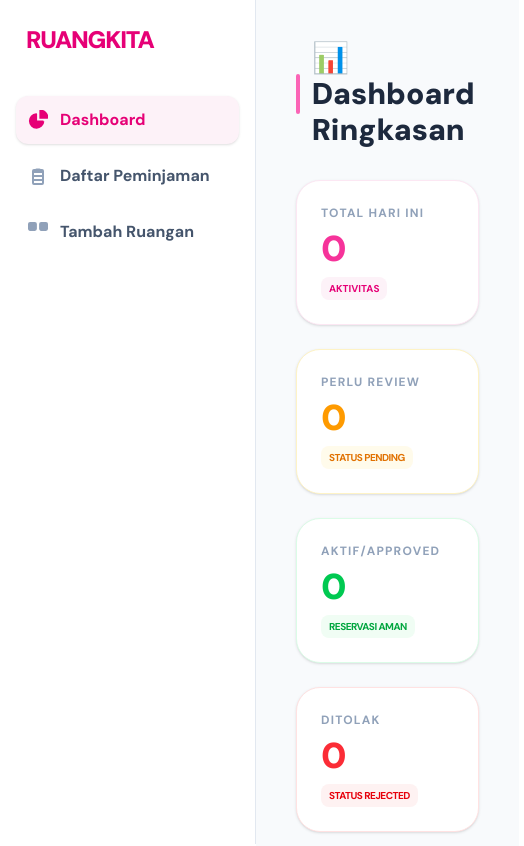
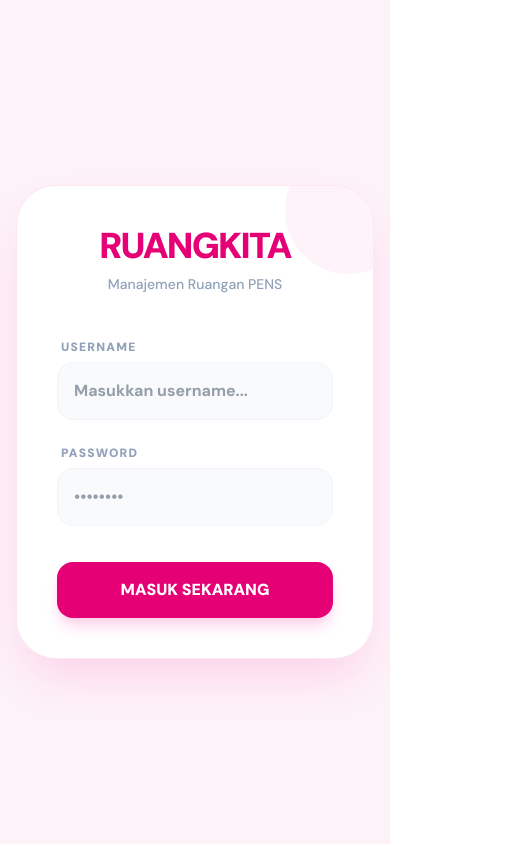
Before and after one commit to rindangtulus/2026-ruangkita-frontend, a React (Vite) app: page / in a window 390 px wide. Shown: the top 846 px of the page, 524 px wide, since content can reach past the window. Built offline with nearby package versions, Linux system fonts and the light colour scheme; no server answers.

Commit message:
feat: adding login feature, separated admin and user appearance

```diff
--- a/package.json
+++ b/package.json
@@ -12,6 +12,8 @@
   "dependencies": {
     "@tailwindcss/postcss": "^4.1.18",
     "axios": "^1.13.5",
+    "jspdf": "^4.1.0",
+    "jspdf-autotable": "^5.0.7",
     "react": "^19.2.0",
     "react-dom": "^19.2.0"
   },
--- a/src/App.tsx
+++ b/src/App.tsx
@@ -1,31 +1,57 @@
-import { useState } from "react";
+import { useState, useEffect } from "react";
 import Sidebar from "./components/Sidebar";
 import Dashboard from "./pages/Dashboard";
 import BorrowingList from "./pages/BorrowingList";
 import Rooms from "./pages/Rooms";
+import Login from "./pages/Login";
 
-function App() {
+export default function App() {
+  const [user, setUser] = useState<any>(null);
   const [activePage, setActivePage] = useState("dashboard");
+
+  useEffect(() => {
+    const savedUser = localStorage.getItem("user");
+    if (savedUser) {
+      setUser(JSON.parse(savedUser));
+    }
+  }, []);
+
+  const handleLogout = () => {
+    localStorage.removeItem("user");
+    setUser(null);
+    setActivePage("dashboard");
+  };
+
+  if (!user) {
+    return <Login onLoginSuccess={(userData) => setUser(userData)} />;
+  }
 
   const renderPage = () => {
     switch (activePage) {
       case "dashboard":
-        return <Dashboard setActivePage={setActivePage} />;
+        return <Dashboard setActivePage={setActivePage} user={user} />;
       case "borrowing-list":
-        return <BorrowingList />;
+        return <BorrowingList user={user} />;
       case "rooms":
-        return <Rooms />;
+        return user.role === "Admin" ? (
+          <Rooms />
+        ) : (
+          <Dashboard user={user} setActivePage={setActivePage} />
+        );
       default:
-        return <Dashboard setActivePage={setActivePage} />;
+        return <Dashboard user={user} setActivePage={setActivePage} />;
     }
   };
 
   return (
-    <div className="flex">
-      <Sidebar activePage={activePage} setActivePage={setActivePage} />
-      <main className="flex-1">{renderPage()}</main>
+    <div className="min-h-screen bg-slate-50 flex font-sans">
+      <Sidebar
+        activePage={activePage}
+        setActivePage={setActivePage}
+        user={user}
+        onLogout={handleLogout}
+      />
+      <main className="flex-1 overflow-x-hidden">{renderPage()}</main>
     </div>
   );
 }
-
-export default App;
--- a/src/components/Sidebar.tsx
+++ b/src/components/Sidebar.tsx
@@ -1,24 +1,27 @@
 export default function Sidebar({
   activePage,
   setActivePage,
+  user,
+  onLogout,
 }: {
   activePage: string;
   setActivePage: (p: string) => void;
+  user: any;
+  onLogout: () => void;
 }) {
   return (
     <aside
       id="default-sidebar"
-      className="w-64 h-screen transition-transform shrink-0 border-e border-slate-200 bg-white"
+      className="w-64 h-screen transition-transform shrink-0 border-e border-slate-200 bg-white flex felx-colw-64 h-screen transition-transform shrink-0 border-e border-slate-200 bg-white flex flex-col"
       aria-label="Sidebar"
     >
-      <div className="h-full px-4 py-6 overflow-y-auto">
+      <div className="flex-1 px-4 py-6 overflow-y-auto">
         <div className="flex items-center ps-2.5 mb-10">
           <span className="self-center text-2xl font-black whitespace-nowrap text-pink-600 tracking-tighter">
             RUANGKITA
           </span>
         </div>
         <ul className="space-y-2 font-medium">
-          {/* MENU 1: DASHBOARD (STATISTIK) */}
           <li>
             <button
               onClick={() => setActivePage("dashboard")}
@@ -46,7 +49,6 @@
             </button>
           </li>
 
-          {/* MENU 2: DAFTAR PEMINJAMAN (TABEL) */}
           <li>
             <button
               onClick={() => setActivePage("borrowing-list")}
@@ -70,11 +72,13 @@
                 <path d="M7 3a1 1 0 0 0 0 2h6a1 1 0 1 0 0-2H7Z" />
                 <path d="M4 17a2 2 0 0 0 2 2h8a2 2 0 0 0 2-2V5a2 2 0 0 0-2-2h-1.172a2 2 0 0 0-1.414-.586H8.586A2 2 0 0 0 7.172 3H6a2 2 0 0 0-2 2v12Zm2-2h8v2H6v-2Zm0-4h8v2H6v-2Zm0-4h8v2H6V7Z" />
               </svg>
-              <span className="ms-3 font-bold">Daftar Peminjaman</span>
+              <span className="ms-3 font-bold">
+                {user.role === "Admin" ? "Daftar Peminjaman" : "Peminjamanku"}
+              </span>
             </button>
           </li>
 
-          {/* MENU 3: TAMBAH RUANGAN */}
+          {user.role === "Admin" && (
             <li>
               <button
                 onClick={() => setActivePage("rooms")}
@@ -100,7 +104,29 @@
                 <span className="ms-3 font-bold">Tambah Ruangan</span>
               </button>
             </li>
+          )}
         </ul>
+      </div>
+      <div className="p-4 border-t border-slate-100 bg-slate-50/50">
+        <div className="flex items-center gap-3 mb-4 px-2">
+          <div className="w-10 h-10 rounded-full bg-pink-500 flex items-center justify-center text-white font-black shrink-0">
+            {user.username ? user.username[0].toUpperCase() : "U"}
+          </div>
+          <div className="overflow-hidden">
+            <p className="text-sm font-bold text-slate-800 truncate">
+              {user.fullName}
+            </p>
+            <p className="text-[10px] font-bold text-pink-500 uppercase tracking-widest">
+              {user.role}
+            </p>
+          </div>
+        </div>
+        <button
+          onClick={onLogout}
+          className="w-full flex items-center justify-center gap-2 p-3 rounded-xl bg-red-50 text-red-600 font-bold hover:bg-red-100 transition-all border border-red-100"
+        >
+          🚪 Keluar
+        </button>
       </div>
     </aside>
   );
--- a/src/pages/Dashboard.tsx
+++ b/src/pages/Dashboard.tsx
@@ -4,20 +4,25 @@
 
 export default function Dashboard({
   setActivePage,
+  user,
 }: {
   setActivePage: (p: string) => void;
+  user: any;
 }) {
   const [borrowings, setBorrowings] = useState<Borrowing[]>([]);
   const [rooms, setRooms] = useState<Room[]>([]);
 
   useEffect(() => {
     axios
-      .get("http://localhost:5276/api/borrowings")
+      .get("http://localhost:5276/api/borrowings", {
+        params: { userId: user.id, role: user.role },
+      })
       .then((res) => setBorrowings(res.data));
+
     axios
       .get("http://localhost:5276/api/rooms")
       .then((res) => setRooms(res.data));
-  }, []);
+  }, [user]);
 
   const today = new Date().toISOString().split("T")[0];
   const totalToday = borrowings.filter((b) =>
@@ -32,7 +37,6 @@
     (b) => b.status === "Rejected",
   ).length;
 
-  // Mengambil 5 Peminjaman Terbaru
   const latestBorrowings = [...borrowings]
     .sort((a, b) => b.id - a.id)
     .slice(0, 5);
@@ -40,59 +44,53 @@
   return (
     <div className="flex-1 p-10 bg-slate-50 min-h-screen font-sans">
       <h2 className="text-3xl font-black text-slate-800 mb-8 flex items-center gap-3">
-        <span className="w-2 h-10 bg-pink-400 rounded-full"></span> 📊 Dashboard
-        Ringkasan
+        <span className="w-2 h-10 bg-pink-400 rounded-full"></span> 📊
+        {user.role === "Admin" ? "Ringkasan Sistem" : "Status Peminjamanku"}
       </h2>
 
-      <div className="grid grid-cols-1 md:grid-cols-4 gap-6 mb-10">
-        <div className="bg-white p-6 rounded-3xl border border-pink-100 shadow-sm transition-transform hover:scale-105">
-          <p className="text-xs font-bold text-slate-400 uppercase tracking-widest mb-2">
-            Total Hari Ini
-          </p>
-          <p className="text-4xl font-black text-pink-500">{totalToday}</p>
-          <div className="mt-2 text-[10px] bg-pink-50 text-pink-600 px-2 py-1 rounded-lg w-fit font-bold uppercase">
-            Aktivitas
-          </div>
-        </div>
+      <div className="grid grid-cols-1 md:grid-cols-3 gap-6 mb-10">
         <div className="bg-white p-6 rounded-3xl border border-amber-100 shadow-sm transition-transform hover:scale-105">
-          <p className="text-xs font-bold text-slate-400 uppercase tracking-widest mb-2">
-            Perlu Review
+          <p className="text-xs font-bold text-slate-400 uppercase tracking-widest mb-2 text-amber-600">
+            Menunggu
           </p>
           <p className="text-4xl font-black text-amber-500">{pendingCount}</p>
-          <div className="mt-2 text-[10px] bg-amber-50 text-amber-600 px-2 py-1 rounded-lg w-fit font-bold uppercase tracking-tighter">
-            Status Pending
-          </div>
+          <p className="text-[10px] text-slate-400 mt-1 font-bold">
+            DALAM PROSES
+          </p>
         </div>
         <div className="bg-white p-6 rounded-3xl border border-green-100 shadow-sm transition-transform hover:scale-105">
-          <p className="text-xs font-bold text-slate-400 uppercase tracking-widest mb-2">
-            Aktif/Approved
+          <p className="text-xs font-bold text-slate-400 uppercase tracking-widest mb-2 text-green-600">
+            Disetujui
           </p>
           <p className="text-4xl font-black text-green-500">{approvedCount}</p>
-          <div className="mt-2 text-[10px] bg-green-50 text-green-600 px-2 py-1 rounded-lg w-fit font-bold uppercase tracking-tighter">
-            Reservasi Aman
-          </div>
+          <p className="text-[10px] text-slate-400 mt-1 font-bold">
+            SIAP DIGUNAKAN
+          </p>
         </div>
         <div className="bg-white p-6 rounded-3xl border border-red-100 shadow-sm transition-transform hover:scale-105">
-          <p className="text-xs font-bold text-slate-400 uppercase tracking-widest mb-2">
+          <p className="text-xs font-bold text-slate-400 uppercase tracking-widest mb-2 text-red-600">
             Ditolak
           </p>
           <p className="text-4xl font-black text-red-500">{rejectedCount}</p>
-          <div className="mt-2 text-[10px] bg-red-50 text-red-600 px-2 py-1 rounded-lg w-fit font-bold uppercase tracking-tighter">
-            Status Rejected
-          </div>
+          <p className="text-[10px] text-slate-400 mt-1 font-bold">
+            PERLU REVISI
+          </p>
         </div>
       </div>
 
       <div className="grid grid-cols-1 lg:grid-cols-2 gap-8">
-        {/* 2. DAFTAR PEMINJAMAN TERBARU */}
+        {/* --- SECTION 2: LEFT COLUMN (LATEST ACTIVITY) --- */}
         <div className="bg-white p-8 rounded-[40px] border border-slate-100 shadow-sm">
           <div className="flex justify-between items-center mb-6">
             <h3 className="text-xl font-black text-slate-800 flex items-center gap-2">
-              🕒 Peminjaman Terbaru
+              🕒{" "}
+              {user.role === "Admin"
+                ? "Aktivitas Terbaru"
+                : "Riwayat Terakhirku"}
             </h3>
             <button
               onClick={() => setActivePage("borrowing-list")}
-              className="text-xs font-bold text-pink-500 hover:text-pink-600 transition-colors bg-pink-50 px-4 py-2 rounded-xl"
+              className="text-xs font-bold text-pink-500 bg-pink-50 px-4 py-2 rounded-xl"
             >
               Lihat Semua →
             </button>
@@ -105,10 +103,12 @@
               >
                 <div>
                   <p className="font-bold text-slate-800 leading-tight">
-                    {b.borrowerName}
+                    {user.role === "Admin"
+                      ? b.borrowerName
+                      : b.room?.name || "Ruangan"}
                   </p>
                   <p className="text-[11px] text-slate-400">
-                    {b.room?.name || "Tanpa Ruangan"}
+                    {new Date(b.borrowDate).toLocaleDateString("id-ID")}
                   </p>
                 </div>
                 <span
@@ -127,30 +127,42 @@
           </div>
         </div>
 
+        {/* --- SECTION 3: RIGHT COLUMN (ACTION/INFO CARD) --- */}
         <div className="bg-pink-600 p-8 rounded-[40px] text-white flex flex-col justify-center relative overflow-hidden shadow-xl shadow-pink-200">
           <div className="relative z-10">
             <h3 className="text-2xl font-black mb-4 leading-tight">
-              Halo, Rindang! 🌸
+              Halo, {user.fullName.split(" ")[0]}! 🌸
             </h3>
             <p className="text-pink-100 text-sm leading-relaxed mb-6">
-              Sistem RuangKita siap membantu manajemen peminjamanmu. Saat ini
-              ada <strong>{pendingCount} permintaan</strong> yang menunggu
-              keputusanmu.
+              {user.role === "Admin"
+                ? "Ada beberapa permintaan ruangan yang masuk hari ini. Yuk, cek dan berikan keputusanmu!"
+                : "Jangan lupa untuk mengembalikan ruangan tepat waktu ya. Cek status permohonanmu secara berkala."}
             </p>
+
+            {/* Tampilan Berbeda Berdasarkan Role */}
+            {user.role === "Admin" ? (
               <div className="grid grid-cols-2 gap-4">
                 <div className="bg-white/20 p-4 rounded-2xl backdrop-blur-sm border border-white/20">
-                <p className="text-[10px] font-bold uppercase tracking-widest mb-1 opacity-70">
-                  Ruangan
+                  <p className="text-[10px] font-bold uppercase tracking-widest mb-1 opacity-70 text-pink-200">
+                    Total Ruangan
                   </p>
                   <p className="text-2xl font-black">{rooms.length} Unit</p>
                 </div>
                 <div className="bg-white/20 p-4 rounded-2xl backdrop-blur-sm border border-white/20">
-                <p className="text-[10px] font-bold uppercase tracking-widest mb-1 opacity-70">
-                  Total Data
+                  <p className="text-[10px] font-bold uppercase tracking-widest mb-1 opacity-70 text-pink-200">
+                    Total Peminjam
                   </p>
                   <p className="text-2xl font-black">{borrowings.length}</p>
                 </div>
               </div>
+            ) : (
+              <button
+                onClick={() => setActivePage("borrowing-list")}
+                className="w-full bg-white text-pink-600 py-4 rounded-2xl font-black shadow-lg hover:bg-pink-50 transition-all"
+              >
+                BUAT PEMINJAMAN BARU
+              </button>
+            )}
           </div>
           <div className="absolute -bottom-10 -right-10 w-40 h-40 bg-white/10 rounded-full"></div>
           <div className="absolute -top-10 -left-10 w-24 h-24 bg-pink-400/30 rounded-full"></div>
--- /dev/null
+++ b/src/pages/Login.tsx
@@ -0,0 +1,86 @@
+import { useState } from "react";
+import axios from "axios";
+
+export default function Login({
+  onLoginSuccess,
+}: {
+  onLoginSuccess: (user: any) => void;
+}) {
+  const [username, setUsername] = useState("");
+  const [password, setPassword] = useState("");
+  const [error, setError] = useState("");
+
+  const handleLogin = async (e: React.FormEvent) => {
+    e.preventDefault();
+    try {
+      const res = await axios.post("http://localhost:5276/api/auth/login", {
+        username,
+        password,
+      });
+      // Simpan ke localStorage agar tidak hilang saat refresh
+      localStorage.setItem("user", JSON.stringify(res.data));
+      onLoginSuccess(res.data);
+    } catch (err: any) {
+      setError(err.response?.data?.message || "Login gagal, cek koneksi!");
+    }
+  };
+
+  return (
+    <div className="min-h-screen flex items-center justify-center bg-pink-50 font-sans p-4">
+      <div className="bg-white p-10 rounded-[40px] shadow-2xl shadow-pink-200 w-full max-w-md border border-pink-100 relative overflow-hidden">
+        {/* Dekorasi Bulat Pink */}
+        <div className="absolute -top-10 -right-10 w-32 h-32 bg-pink-100 rounded-full opacity-50"></div>
+
+        <div className="relative z-10 text-center mb-10">
+          <h1 className="text-4xl font-black text-pink-600 tracking-tighter mb-2">
+            RUANGKITA
+          </h1>
+          <p className="text-slate-400 text-sm font-medium">
+            Manajemen Ruangan PENS
+          </p>
+        </div>
+
+        {error && (
+          <div className="bg-red-50 text-red-600 p-4 rounded-2xl text-xs font-bold mb-6 border border-red-100 animate-bounce">
+            ⚠️ {error}
+          </div>
+        )}
+
+        <form onSubmit={handleLogin} className="space-y-5 relative z-10">
+          <div>
+            <label className="text-xs font-black text-slate-400 uppercase tracking-widest ml-1">
+              Username
+            </label>
+            <input
+              type="text"
+              className="w-full p-4 mt-1 bg-slate-50 border border-slate-100 rounded-2xl outline-none focus:ring-2 focus:ring-pink-500 transition-all font-bold text-slate-700"
+              placeholder="Masukkan username..."
+              value={username}
+              onChange={(e) => setUsername(e.target.value)}
+              required
+            />
+          </div>
+          <div>
+            <label className="text-xs font-black text-slate-400 uppercase tracking-widest ml-1">
+              Password
+            </label>
+            <input
+              type="password"
+              className="w-full p-4 mt-1 bg-slate-50 border border-slate-100 rounded-2xl outline-none focus:ring-2 focus:ring-pink-500 transition-all font-bold text-slate-700"
+              placeholder="••••••••"
+              value={password}
+              onChange={(e) => setPassword(e.target.value)}
+              required
+            />
+          </div>
+          <button
+            type="submit"
+            className="w-full bg-pink-600 text-white py-4 rounded-2xl font-black shadow-lg shadow-pink-200 hover:bg-pink-700 hover:-translate-y-1 transition-all active:scale-95 mt-4"
+          >
+            MASUK SEKARANG
+          </button>
+        </form>
+      </div>
+    </div>
+  );
+}
--- a/src/pages/Rooms.tsx
+++ b/src/pages/Rooms.tsx
@@ -168,7 +168,6 @@
           )}
         </form>
 
-        {/* Daftar Ruangan yang Tersedia */}
         <div className="lg:col-span-2">
           <h3 className="text-lg font-bold text-slate-700 mb-4">
             Ruangan Tersedia ({rooms.length})
```
Also changed, not shown: src/pages/BorrowingList.tsx (+135 -39 lines), 1 other file (tests, documents, lock files or other folders). Lines whose indentation alone changed are shown as unchanged.
